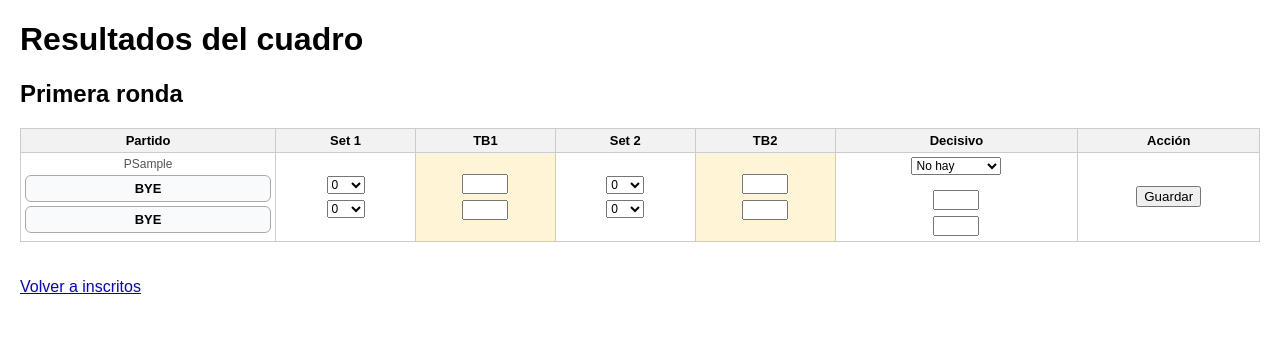
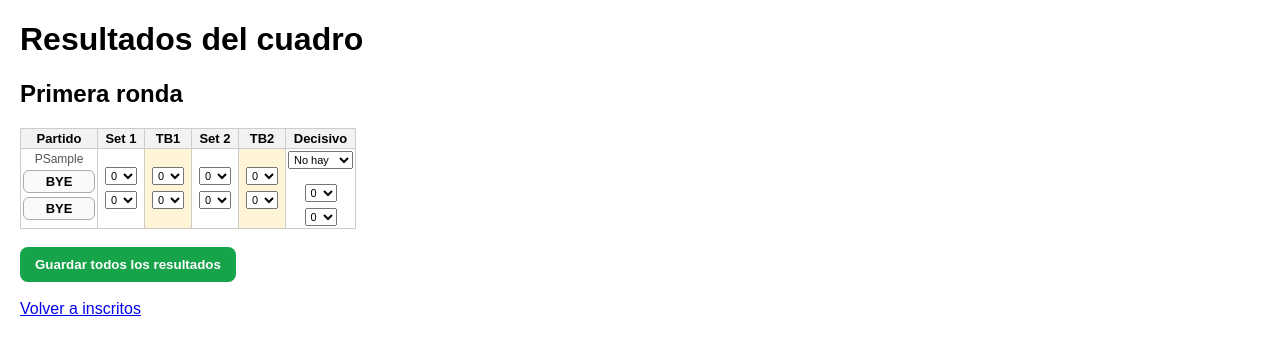
Before and after one commit to jordi4949/app_tennis, a FastAPI app: template app/templates/resultados_cuadro.html in a window 1280 px wide. Shown: the top 355 px of the page. Run offline with FastAPI, Linux system fonts and the light colour scheme; the template is opened without the code that fills it: most values are stand-ins (such as "Sample title", 1, 10 or a date in 2020).

Commit message:
cambios en desplegables resultados

```diff
--- a/app/templates/resultados_cuadro.html
+++ b/app/templates/resultados_cuadro.html
@@ -13,12 +13,12 @@
 
         table {
             border-collapse: collapse;
-            width: 100%;
+            width: auto;
         }
 
         th, td {
             border: 1px solid #ccc;
-            padding: 4px;
+            padding: 2px;
             text-align: center;
             vertical-align: middle;
             font-size: 13px;
@@ -40,13 +40,15 @@
         }
 
         select {
-            width: 38px;
-            font-size: 12px;
+            width: 32px;
+            font-size: 11px;
+            padding: 1px;
         }
 
         input {
-            width: 38px;
-            font-size: 12px;
+            width: 32px;
+            font-size: 11px;
+            padding: 1px;
         }
 
         .tb {
@@ -54,8 +56,8 @@
         }
 
         .partido-box {
-            width: 85px;
-            min-width: 95px;
+            width: 72px;
+            min-width: 72px;
         }
 
         .numero-partido {
@@ -67,7 +69,7 @@
         .jugador-linea {
             border: 1px solid #aaa;
             border-radius: 6px;
-            padding: 5px;
+            padding: 3px;
             margin: 4px 0;
             font-weight: bold;
             background-color: #f8fafc;
@@ -89,16 +91,11 @@
         td:nth-child(4),
         th:nth-child(5),
         td:nth-child(5) {
-            width: 48px;
+            width: 42px;
         }
 
         th:nth-child(6),
         td:nth-child(6) {
-            width: 70px;
-        }
-
-        th:nth-child(7),
-        td:nth-child(7) {
             width: 65px;
         }
 
@@ -113,6 +110,8 @@
 
 <table>
 
+<form method="post" action="/admin/cuadros/{{ cuadro_id }}/guardar-resultados"></form>
+
     <tr>
         <th>Partido</th>
 
@@ -124,7 +123,6 @@
 
         <th>Decisivo</th>
 
-        <th>Acción</th>
     </tr>
 
 {% for partido in emparejamientos if partido.estado == "partido" %}
@@ -171,8 +169,17 @@
 
         <td class="tb">
             <div class="valores-set">
-                <input type="number" min="0" max="30">
-                <input type="number" min="0" max="30">
+                <select>
+    {% for n in range(0,13) %}
+        <option value="{{ n }}">{{ n }}</option>
+    {% endfor %}
+</select>
+
+<select>
+    {% for n in range(0,13) %}
+        <option value="{{ n }}">{{ n }}</option>
+    {% endfor %}
+</select>
             </div>
         </td>
 
@@ -194,13 +201,24 @@
 
         <td class="tb">
             <div class="valores-set">
-                <input type="number" min="0" max="30">
-                <input type="number" min="0" max="30">
+
+                <select>
+                    {% for n in range(0,21) %}
+                <option value="{{ n }}">{{ n }}</option>
+                    {% endfor %}
+                </select>
+
+                <select>
+                    {% for n in range(0,21) %}
+                        <option value="{{ n }}">{{ n }}</option>
+                    {% endfor %}
+                </select>
+
             </div>
         </td>
 
         <td>
-            <select style="width:90px;">
+            <select style="width:65px; font-size:11px;">
                 <option value="">No hay</option>
                 <option value="super">Super TB</option>
                 <option value="normal">3er set</option>
@@ -209,13 +227,21 @@
             <br><br>
 
             <div class="valores-set">
-                <input type="number" min="0" max="30">
-                <input type="number" min="0" max="30">
+
+                <select>
+                    {% for n in range(0,21) %}
+                        <option value="{{ n }}">{{ n }}</option>
+                    {% endfor %}
+                </select>
+
+                <select>
+                    {% for n in range(0,21) %}
+                        <option value="{{ n }}">{{ n }}</option>
+                    {% endfor %}
+                </select>
+
             </div>
-        </td>
 
-        <td>
-            <button>Guardar</button>
         </td>
 
     {% elif partido.estado == "bye_jugador1" %}
@@ -247,6 +273,15 @@
 
 </table>
 
+<br>
+
+<button type="submit"
+        style="padding:10px 15px; background:#16a34a; color:white; border:none; border-radius:8px; font-weight:bold;">
+    Guardar todos los resultados
+</button>
+
+</form>
+
 <br><br>
 
 <a href="/admin/cuadros/{{ cuadro_id }}/inscritos">
```
